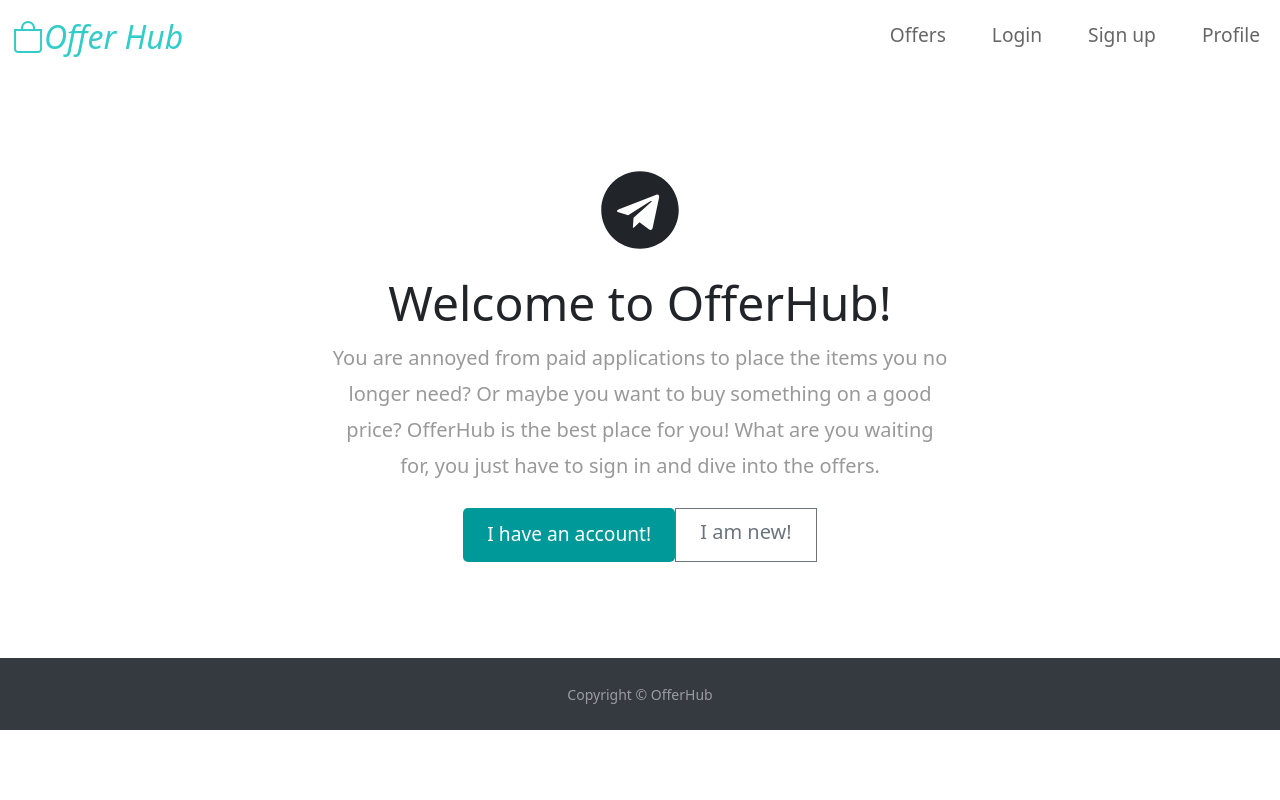
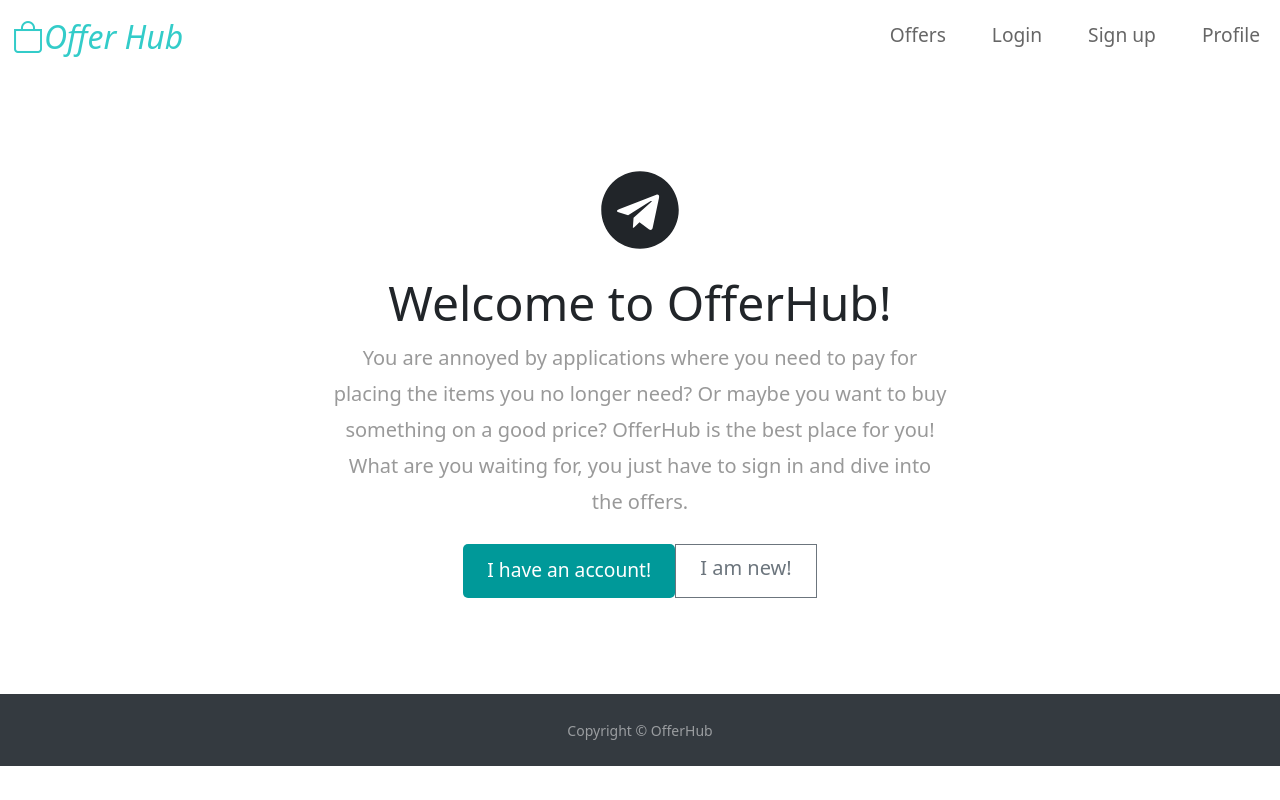
Before and after one commit to rstanchevv/softuni-react-app, a React (Vite) app in the folder client/: page / in a window 1280 px wide. Built offline with nearby package versions, Linux system fonts and the light colour scheme.

Commit message:
Update HeroSection.jsx

```diff
--- a/client/src/components/Home/HeroSection.jsx
+++ b/client/src/components/Home/HeroSection.jsx
@@ -25,7 +25,7 @@ export const HeroSection = () => {
       <div className="lc-block col-lg-6 mx-auto mb-4">
         <div editable="rich">
           <p className="lead ">
-            You are annoyed from paid applications to place the items you no longer need? Or maybe you want to buy something on a good price?
+            You are annoyed by applications where you need to pay for placing the items you no longer need? Or maybe you want to buy something on a good price?
             OfferHub is the best place for you! What are you waiting for, you just have to sign in and dive into the offers.
           </p>
         </div>
```
